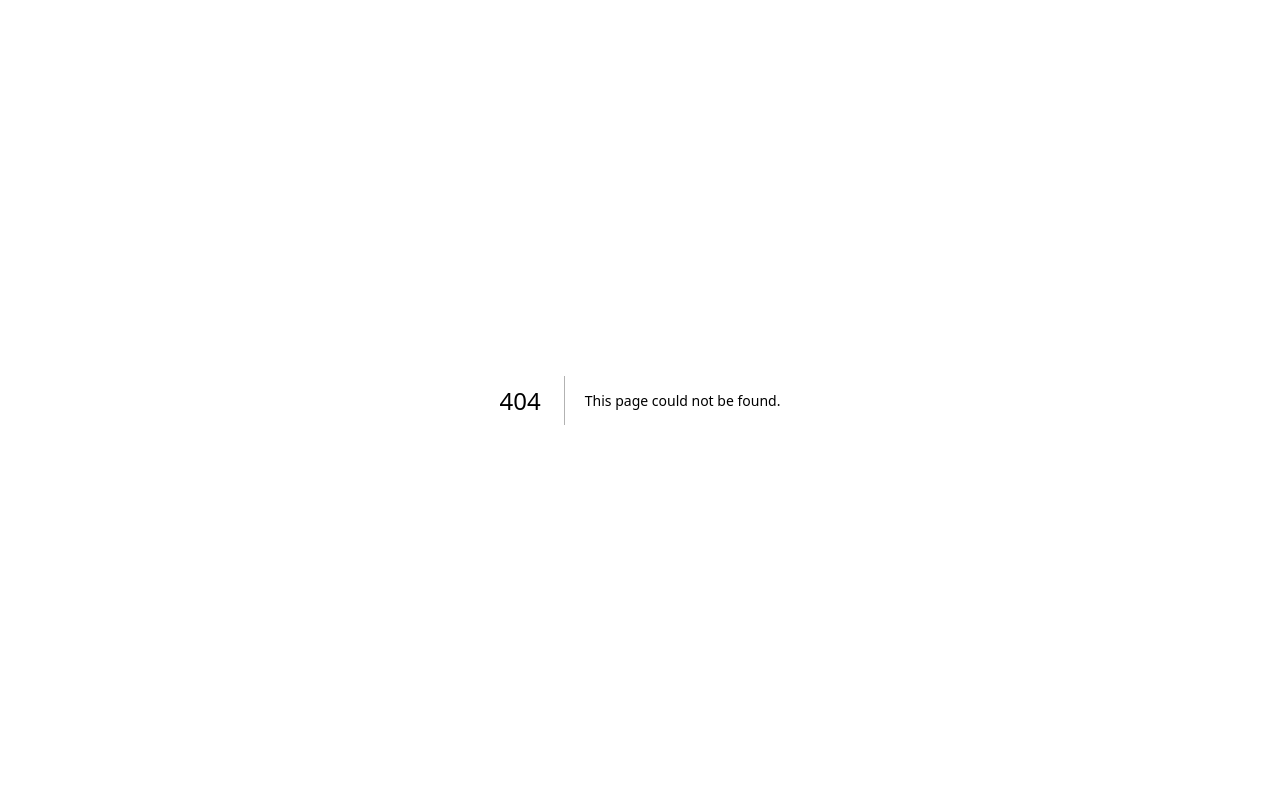
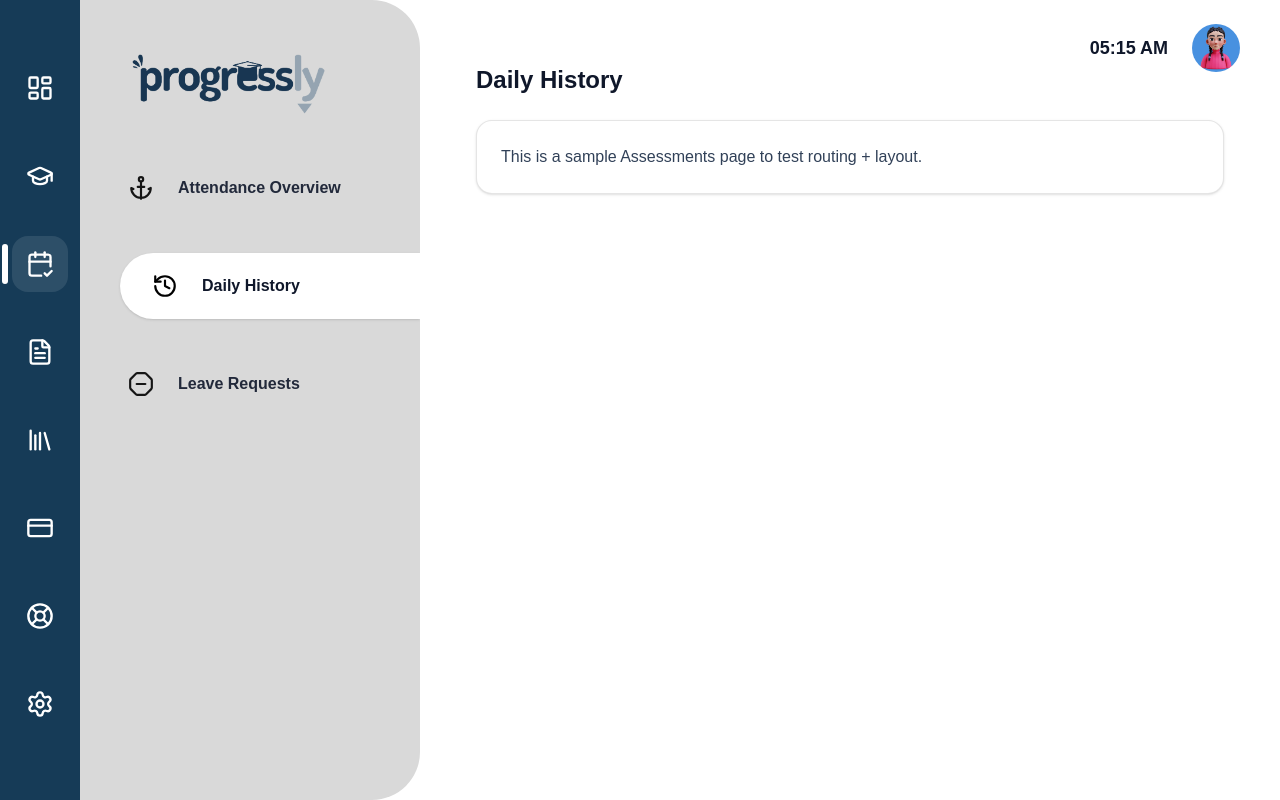
Before and after one commit to diyathr/progressly, a Next.js app: page /attendance/daily-history in a window 1280 px wide. Before the commit this address had no page. Built offline with nearby package versions, Linux system fonts and the light colour scheme.

Commit message:
attendance pages done

```diff
--- /dev/null
+++ b/app/(app)/attendance/daily-history/page.tsx
@@ -0,0 +1,13 @@
+export default function DailyHistoryPage() {
+  return (
+    <div className="space-y-6">
+      <h2 className="text-2xl font-extrabold text-[#0f172a]">Daily History</h2>
+
+      <div className="rounded-2xl border border-black/10 bg-white p-6 shadow-sm">
+        <p className="text-slate-700">
+          This is a sample Assessments page to test routing + layout.
+        </p>
+      </div>
+    </div>
+  );
+}
--- /dev/null
+++ b/app/(app)/attendance/layout.tsx
@@ -0,0 +1,117 @@
+"use client";
+
+import Link from "next/link";
+import Image from "next/image";
+import { motion } from "framer-motion";
+import { usePathname } from "next/navigation";
+import { useEffect, useState } from "react";
+import {
+  Anchor,
+  History,
+  OctagonMinus,
+} from "lucide-react";
+
+function formatTime(d: Date) {
+  return d.toLocaleTimeString([], {
+    hour: "2-digit",
+    minute: "2-digit",
+    hour12: true,
+  });
+}
+
+export default function AttendanceLayout({ children }: { children: React.ReactNode }) {
+  const pathname = usePathname();
+
+  // ✅ keep time/avatar in academics (optional). If you don’t want it, delete this block.
+  const [time, setTime] = useState(formatTime(new Date()));
+  useEffect(() => {
+    const t = setInterval(() => setTime(formatTime(new Date())), 1000);
+    return () => clearInterval(t);
+  }, []);
+
+  const nav = [
+    { href: "/attendance/overview", label: "Attendance Overview", icon: <Anchor size={26} className="text-black" /> },
+    { href: "/attendance/daily-history", label: "Daily History", icon: <History size={26} className="text-black" /> },
+    { href: "/attendance/leave-requests", label: "Leave Requests", icon: <OctagonMinus size={26} className="text-black" /> },
+  ];
+
+
+  return (
+    <div className="min-h-screen bg-white">
+      <div className="flex min-h-screen">
+        {/* Left grey sidebar */}
+        <aside className="w-[340px] bg-[#D9D9D9] rounded-tr-[48px] rounded-br-[48px] px-10 py-10">
+          {/* Logo */}
+          <div className="mb-10">
+            <Image
+              src="/progressly-logo.png"
+              alt="Progressly"
+              width={220}
+              height={70}
+              priority
+              className="mix-blend-multiply h-auto w-[220px] object-contain"
+            />
+          </div>
+
+          {/* Sub nav */}
+          <nav className="flex flex-col gap-10 mt-10">
+            {nav.map((item) => {
+              // ✅ important: keep highlight active for nested routes
+              const active = pathname === item.href || pathname.startsWith(item.href + "/");
+
+              return (
+                <Link key={item.href} href={item.href} className="relative block">
+                  {active && (
+                    <motion.div
+                      layoutId="activePill"
+                      transition={{ type: "spring", stiffness: 350, damping: 30 }}
+                      className="absolute inset-0 bg-white shadow-sm rounded-l-full rounded-r-none w-[calc(100%+40px)] -mr-10"
+                    />
+                  )}
+
+                  <div
+  className={[
+    "relative z-10 flex items-center gap-6 text-[#0f172a] font-semibold",
+    active ? "px-8 py-5" : "px-2 py-3 opacity-90 hover:opacity-100",
+  ].join(" ")}
+>
+  <span className="shrink-0">{item.icon}</span>
+
+  {/* ✅ keep text in one line without changing sidebar width */}
+  <span className="flex-1 min-w-0 whitespace-nowrap">
+    {item.label}
+  </span>
+</div>
+
+                </Link>
+              );
+            })}
+          </nav>
+        </aside>
+
+        {/* Main area */}
+        <main className="flex-1 relative px-14 pt-6 pb-10 bg-white">
+          {/* Optional: top right time + avatar */}
+          <div className="absolute right-10 top-6 flex items-center gap-6">
+            <div className="text-lg font-bold text-[#0f172a]">{time}</div>
+            <Link href="/account" className="group">
+            <div className="h-12 w-12 rounded-full overflow-hidden bg-slate-200 group-hover:ring-black/10 transition">
+              <Image
+                src="/avatar icon.avif"
+                alt="User avatar"
+                width={48}
+                height={48}
+                className="h-full w-full object-cover"
+                priority
+              />
+            </div>
+            </Link>
+          </div>
+
+          {/* Page content ONLY */}
+          <div className="pt-10">{children}</div>
+        </main>
+      </div>
+    </div>
+  );
+}
--- /dev/null
+++ b/app/(app)/attendance/leave-requests/page.tsx
@@ -0,0 +1,14 @@
+export default function LeaveRequestPage() {
+  return (
+    <div className="space-y-6">
+      <h2 className="text-2xl font-extrabold text-[#0f172a]">Leave Requests</h2>
+
+      <div className="rounded-2xl border border-black/10 bg-white p-6 shadow-sm">
+        <p className="text-slate-700">
+          This is a sample Assessments page to test routing + layout.
+        </p>
+
+      </div>
+    </div>
+  );
+}
--- /dev/null
+++ b/app/(app)/attendance/overview/page.tsx
@@ -0,0 +1,13 @@
+export default function OverviewPage() {
+  return (
+    <div className="space-y-6">
+      <h2 className="text-2xl font-extrabold text-[#0f172a]">Attendance Overview</h2>
+
+      <div className="rounded-2xl border border-black/10 bg-white p-6 shadow-sm">
+        <p className="text-slate-700">
+          Sample
+        </p>
+      </div>
+    </div>
+  );
+}
--- a/app/(app)/attendance/page.tsx
+++ b/app/(app)/attendance/page.tsx
@@ -1,8 +1,5 @@
-export default function AttendancePage() {
-  return (
-    <div>
-      <h2 className="text-2xl font-extrabold text-black">Attendance</h2>
-      <p className="mt-2 text-black/60">Coming soon.</p>
-    </div>
-  );
+import { redirect } from "next/navigation";
+
+export default function AttendanceHome() {
+  redirect("/attendance/overview");
 }
```
